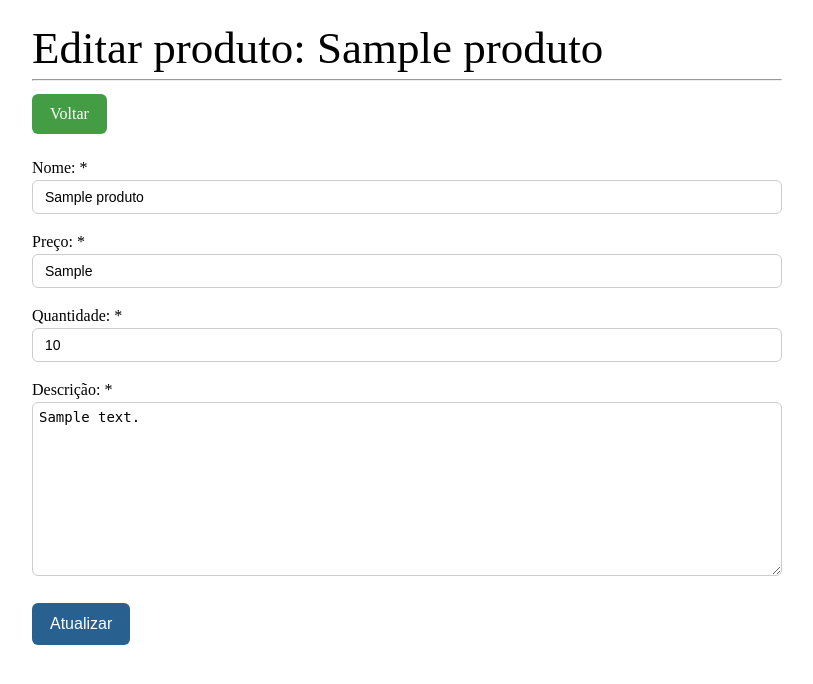
After one commit to mauricio-jc/curso-loja, a PHP site: page /editar_produto_front.php?id=1 in a window 1280 px wide. The commit adds this page. Shown: the top 684 px of the page, without its empty margins (233-1046 px from the left). Run offline with PHP 8.4, Linux system fonts and the light colour scheme; tables that the repository leaves empty or names only in its code hold one stand-in row (values such as "Sample post").

Commit message:
Feito edição de produto.

```diff
--- /dev/null
+++ b/editar_produto_front.php
@@ -0,0 +1,43 @@
+<?php
+	$id = $_GET['id'];
+	include 'buscar_produto_back.php';
+	include 'estrutura/header_front.php';
+?>
+
+	<div class="container-md">
+		<h1>Editar produto: <?php echo $produto['nome']; ?></h1>
+		<hr>
+
+		<a href="listagem_front.php" class="btn btn-success">Voltar</a>
+
+		<br><br>
+
+		<form action="editar_produto_back.php" method="post">
+			<input type="hidden" name="id" value="<?php echo $produto['id']; ?>">
+
+			<div class="form-group">
+				<label>Nome: *</label>
+				<input type="text" name="nome" class="form-control" value="<?php echo $produto['nome']; ?>">
+			</div>
+
+			<div class="form-group">
+				<label>Preço: *</label>
+				<input type="text" name="preco" class="form-control" value="<?php echo $produto['preco']; ?>">
+			</div>
+
+			<div class="form-group">
+				<label>Quantidade: *</label>
+				<input type="number" name="quantidade" class="form-control" value="<?php echo $produto['quantidade']; ?>">
+			</div>
+
+			<div class="form-group">
+				<label>Descrição: *</label>
+				<textarea name="descricao" class="form-textarea" rows="10" cols="30"><?php echo $produto['descricao']; ?></textarea>
+			</div>
+
+			<div class="form-group">
+				<button type="submit" class="btn btn-primary">Atualizar</button>
+			</div>
+		</form>
+	</div>
+<?php include 'estrutura/footer_front.php'; ?>
--- a/listagem_front.php
+++ b/listagem_front.php
@@ -22,7 +22,7 @@
 			<tbody>
 				<?php foreach($produtos as $produto): ?>
 				<tr>
-					<td class="center">1</td>
+					<td class="center"><?php echo $produto['id']; ?></td>
 					<td><?php echo $produto['nome']; ?></td>
 					<td>R$ <?php echo $produto['preco']; ?></td>
 					<td class="center"><?php echo $produto['quantidade']; ?></td>
--- a/visualizar_produto_front.php
+++ b/visualizar_produto_front.php
@@ -1,6 +1,6 @@
 <?php
 	$id = $_GET['id'];
-	include 'visualizar_produto_back.php';
+	include 'buscar_produto_back.php';
 	include 'estrutura/header_front.php';
 ?>
 
```
Also changed, not shown: editar_produto_back.php (added, +31 -0 lines), buscar_produto_back.php (renamed from visualizar_produto_back.php).
